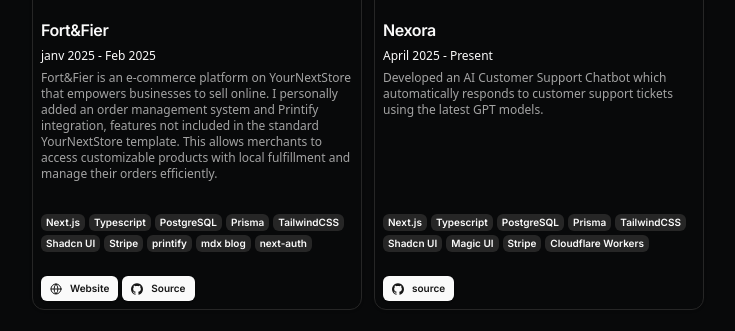
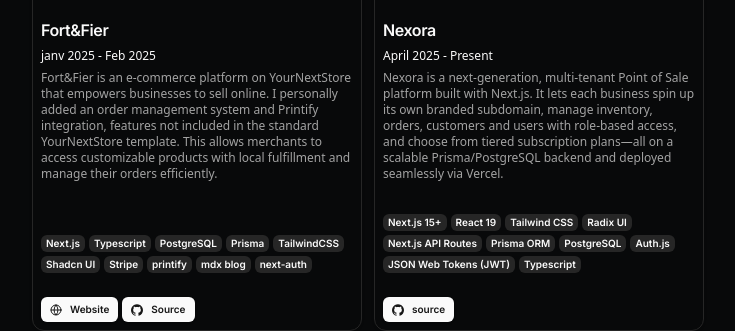
Before and after one commit to 10d3/new-portfolio-design, a Next.js app: page / in a window 1280 px wide. Shown: the part 1311-1642 px from the top of the page, without its empty margins (272-1007 px from the left). Built offline with nearby package versions, Linux system fonts and the light colour scheme.

Commit message:
chore(resume): update project details for Nexora and adjust icon formatting

```diff
--- a/src/data/resume.tsx
+++ b/src/data/resume.tsx
@@ -210,7 +210,7 @@ export const DATA = {
         {
           type: "Website",
           href: "https://sayitai.com",
-            icon: <Icons.globe className="size-3" />,
+          icon: <Icons.globe className="size-3" />,
         },
       ],
       image: "",
@@ -246,7 +246,7 @@ export const DATA = {
         {
           type: "Source",
           href: "https://github.com/10d3/ai-multi-track-backend",
-            icon: <Icons.github className="size-3" />,
+          icon: <Icons.github className="size-3" />,
         },
       ],
       image: "/backend.png",
@@ -277,16 +277,17 @@ export const DATA = {
         {
           type: "Website",
           href: "https://fortetfier.com",
-            icon: <Icons.globe className="size-3" />,
+          icon: <Icons.globe className="size-3" />,
         },
         {
           type: "Source",
           href: "https://github.com/10d3/shopShirt",
-            icon: <Icons.github className="size-3" />,
+          icon: <Icons.github className="size-3" />,
         },
       ],
       image: "",
-      video: "https://cuajuep66z.ufs.sh/f/ZuLpxltn4GuJmsSLlOPXnzLmANQHCx5JsdpV2baBK7rjGfZk",
+      video:
+        "https://cuajuep66z.ufs.sh/f/ZuLpxltn4GuJmsSLlOPXnzLmANQHCx5JsdpV2baBK7rjGfZk",
     },
     {
       title: "Nexora",
@@ -294,23 +295,24 @@ export const DATA = {
       dates: "April 2025 - Present",
       active: true,
       description:
-        "Developed an AI Customer Support Chatbot which automatically responds to customer support tickets using the latest GPT models.",
+        "Nexora is a next-generation, multi-tenant Point of Sale platform built with Next.js. It lets each business spin up its own branded subdomain, manage inventory, orders, customers and users with role-based access, and choose from tiered subscription plans—all on a scalable Prisma/PostgreSQL backend and deployed seamlessly via Vercel.",
       technologies: [
-        "Next.js",
-        "Typescript",
+        "Next.js 15+",
+        "React 19",
+        "Tailwind CSS",
+        "Radix UI",
+        "Next.js API Routes",
+        "Prisma ORM",
         "PostgreSQL",
-        "Prisma",
-        "TailwindCSS",
-        "Shadcn UI",
-        "Magic UI",
-        "Stripe",
-        "Cloudflare Workers",
+        "Auth.js",
+        "JSON Web Tokens (JWT)",
+        "Typescript"
       ],
       links: [
         {
           type: "source",
           href: "https://github.com/10d3/nexora",
-            icon: <Icons.github className="size-3" />,
+          icon: <Icons.github className="size-3" />,
         },
       ],
       image: "",
```
